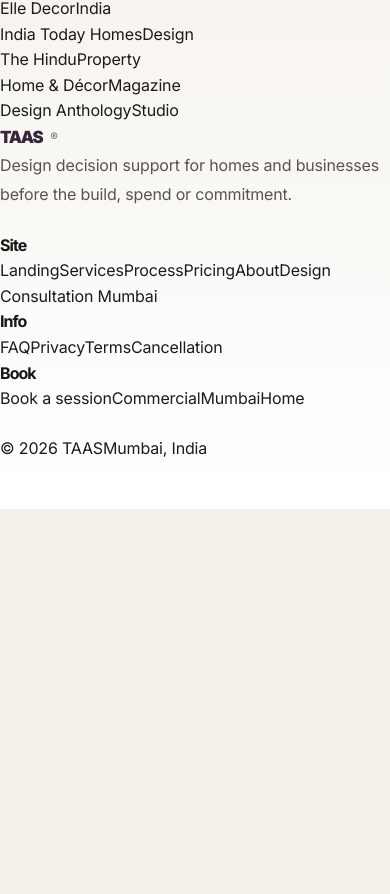
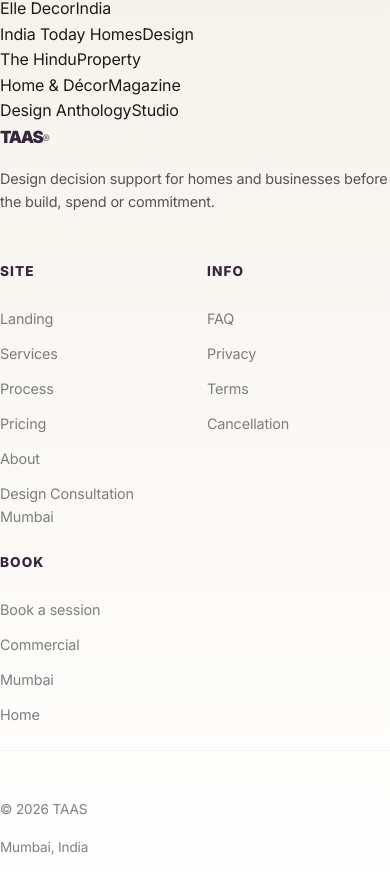
Before and after one commit to SHARV12456/TAAS, a Next.js app: page / in a window 390 px wide. Shown: the part 4938-5832 px from the top of the page. Before the commit the page ends 5447 px from the top, so only its background shows below. Built offline with nearby package versions, Linux system fonts and the light colour scheme.

Commit message:
fix(css): add missing footer CSS classes (.taas-footer-top, .taas-footer-brand, .taas-footer-links, .taas-footer-bottom)

```diff
--- a/src/styles/design-system.css
+++ b/src/styles/design-system.css
@@ -157,8 +157,23 @@ p { margin: 0 0 var(--s-4) 0; color: var(--muted); max-width: 65ch; }
 .taas-footer-hero { font-weight:900; font-size: clamp(1.3rem,3.5vw,2rem); color:var(--deep-plum); }
 .taas-footer-cta { margin-top: var(--s-3); }
 .taas-footer-nav { display:grid; grid-template-columns: repeat(3, 1fr); gap: var(--s-3); margin-top: var(--s-4); }
+.taas-footer-top { display:grid; grid-template-columns: repeat(4, 1fr); gap: clamp(var(--s-4), 3vw, var(--s-6)); align-items:start; }
+.taas-footer-brand { grid-column: 1; }
+.taas-footer-brand a { text-decoration:none; display:block; margin-bottom: var(--s-3); }
+.taas-footer-brand p { font-size: 0.9rem; line-height: 1.6; max-width: 45ch; }
+.taas-footer-links { display:flex; flex-direction:column; gap: var(--s-2); }
+.taas-footer-links h4 { font-weight:800; font-size: 0.85rem; letter-spacing: 0.08em; text-transform: uppercase; color: var(--deep-plum); margin: 0 0 var(--s-2) 0; }
+.taas-footer-links a { text-decoration:none; font-size: 0.9rem; color: var(--muted); transition: color 180ms ease; }
+.taas-footer-links a:hover { color: var(--deep-plum); }
+.taas-footer-bottom { display:flex; justify-content:space-between; align-items:center; gap: var(--s-3); padding-top: var(--s-6); border-top: 1px solid rgba(56,38,61,0.04); font-size: 0.85rem; color: var(--muted); }
 
-@media(max-width:900px){ .taas-footer-inner { grid-template-columns: 1fr; } .taas-footer-nav{ grid-template-columns:1fr 1fr } }
+@media(max-width:900px){
+  .taas-footer-inner { grid-template-columns: 1fr; }
+  .taas-footer-nav{ grid-template-columns:1fr 1fr }
+  .taas-footer-top { grid-template-columns: 1fr 1fr; }
+  .taas-footer-brand { grid-column: 1 / -1; }
+  .taas-footer-bottom { flex-direction: column; align-items: flex-start; }
+}
 
 /* Cursor interactions (desktop only) */
 .taas-cursor { position: fixed; top:0; left:0; width:10px; height:10px; border-radius:50%; background:var(--deep-plum); pointer-events:none; transform:translate(-50%,-50%); mix-blend-mode:normal; opacity:0.9; z-index:400; display:none; }
```
